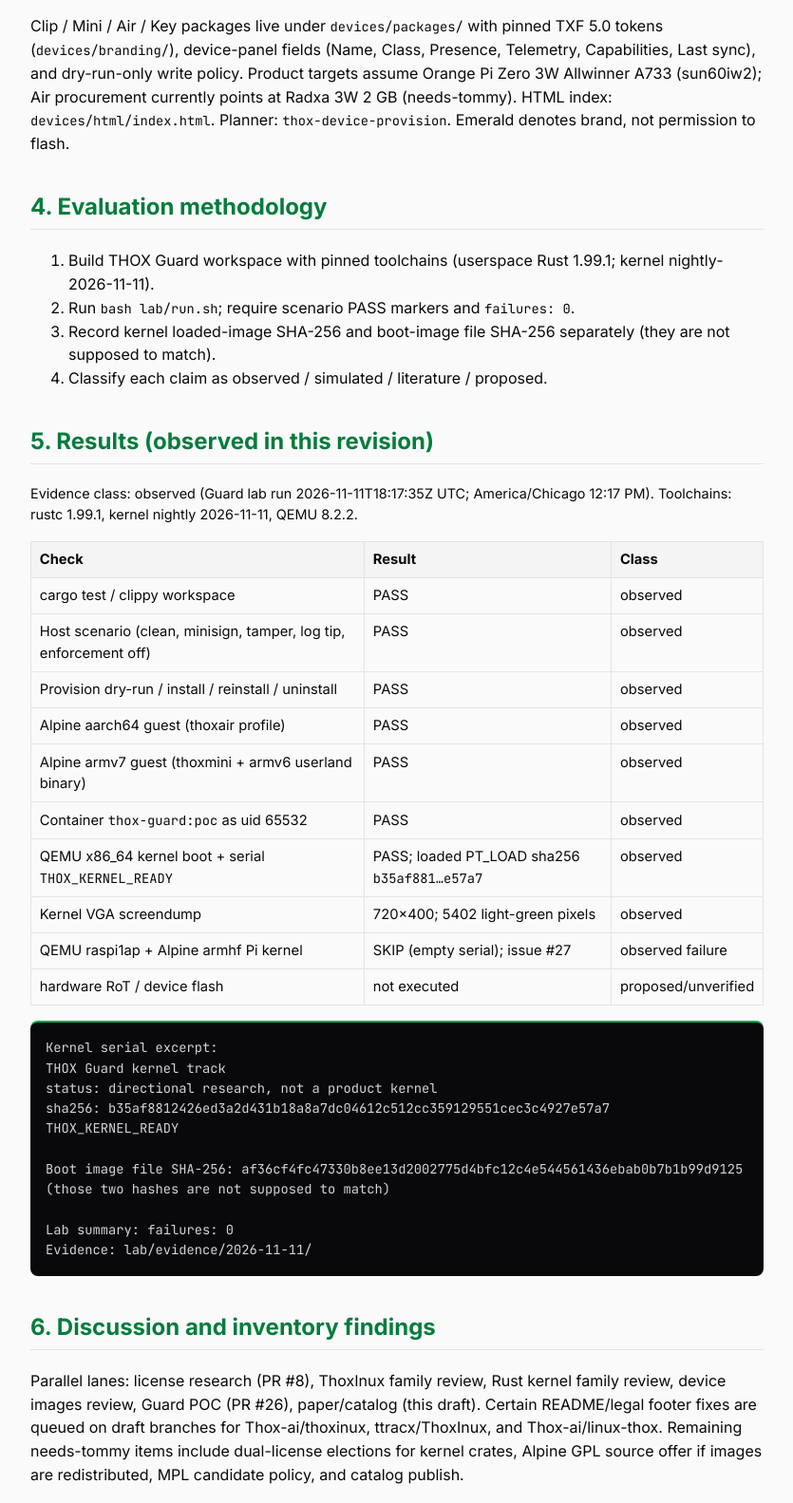
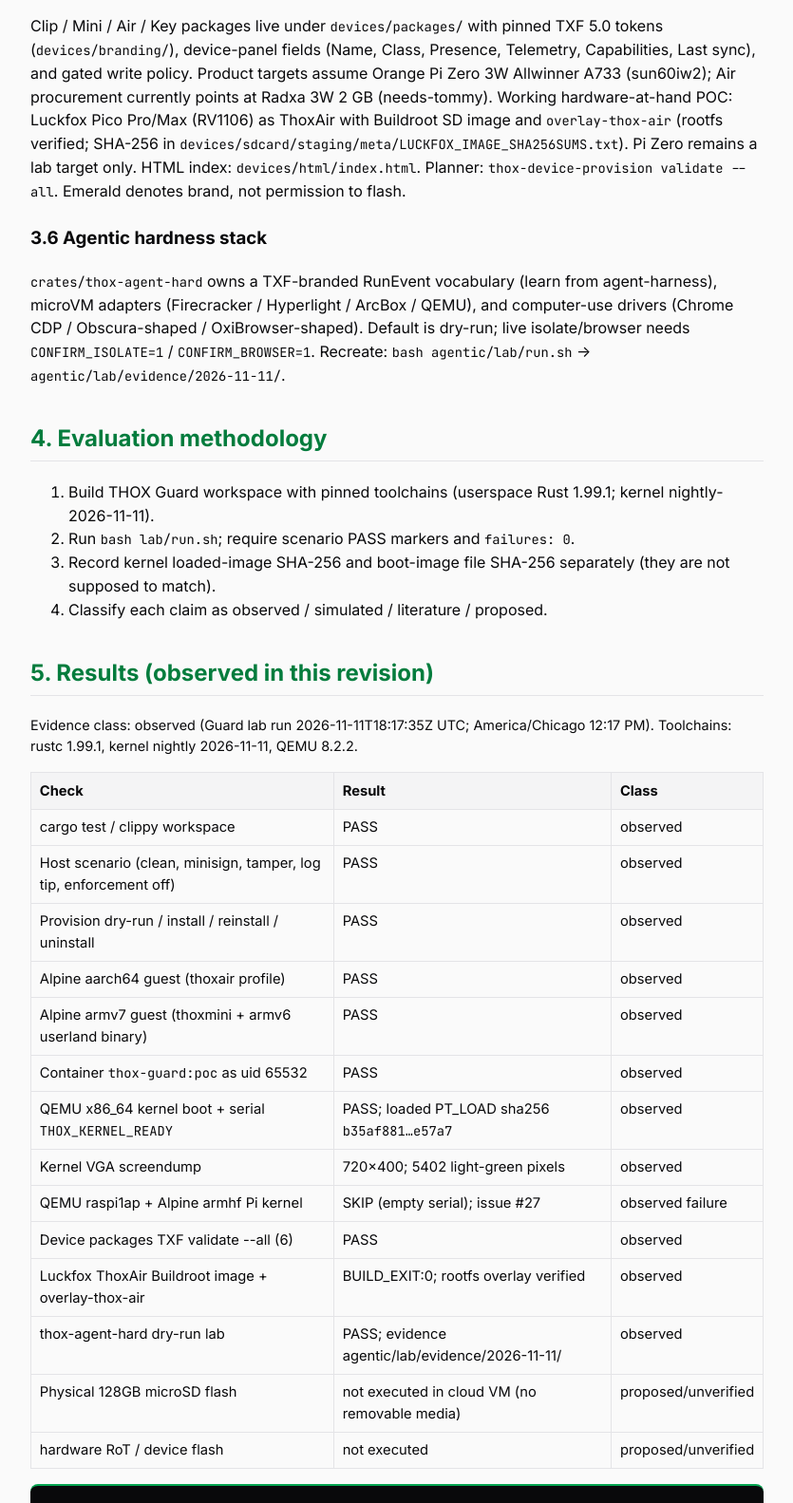
Before and after one commit to ttracx/thox-research-paper, a plain HTML site: page papers/thoxos-rust-foundation/index.html in a window 1280 px wide. Shown: the part 2309-3892 px from the top of the page at 95% size, without its empty margins (222-1057 px from the left). Drawn offline with Linux system fonts and the light colour scheme.

Commit message:
docs: sync foundation paper Luckfox + agentic sections

```diff
--- a/papers/thoxos-rust-foundation/index.html
+++ b/papers/thoxos-rust-foundation/index.html
@@ -149,9 +149,21 @@
   <p>
     Clip / Mini / Air / Key packages live under <code>devices/packages/</code> with pinned TXF 5.0 tokens
     (<code>devices/branding/</code>), device-panel fields (Name, Class, Presence, Telemetry, Capabilities, Last sync),
-    and dry-run-only write policy. Product targets assume Orange Pi Zero 3W Allwinner A733 (sun60iw2);
-    Air procurement currently points at Radxa 3W 2&nbsp;GB (needs-tommy). HTML index: <code>devices/html/index.html</code>.
-    Planner: <code>thox-device-provision</code>. Emerald denotes brand, not permission to flash.
+    and gated write policy. Product targets assume Orange Pi Zero 3W Allwinner A733 (sun60iw2);
+    Air procurement currently points at Radxa 3W 2&nbsp;GB (needs-tommy). Working hardware-at-hand POC:
+    Luckfox Pico Pro/Max (RV1106) as ThoxAir with Buildroot SD image and <code>overlay-thox-air</code>
+    (rootfs verified; SHA-256 in <code>devices/sdcard/staging/meta/LUCKFOX_IMAGE_SHA256SUMS.txt</code>).
+    Pi Zero remains a lab target only. HTML index: <code>devices/html/index.html</code>.
+    Planner: <code>thox-device-provision validate --all</code>. Emerald denotes brand, not permission to flash.
+  </p>
+
+  <h3>3.6 Agentic hardness stack</h3>
+  <p>
+    <code>crates/thox-agent-hard</code> owns a TXF-branded RunEvent vocabulary (learn from agent-harness),
+    microVM adapters (Firecracker / Hyperlight / ArcBox / QEMU), and computer-use drivers
+    (Chrome CDP / Obscura-shaped / OxiBrowser-shaped). Default is dry-run; live isolate/browser needs
+    <code>CONFIRM_ISOLATE=1</code> / <code>CONFIRM_BROWSER=1</code>. Recreate: <code>bash agentic/lab/run.sh</code>
+    → <code>agentic/lab/evidence/2026-11-11/</code>.
   </p>
 
   <h2>4. Evaluation methodology</h2>
@@ -176,6 +188,10 @@
       <tr><td>QEMU x86_64 kernel boot + serial <code>THOX_KERNEL_READY</code></td><td>PASS; loaded PT_LOAD sha256 <code>b35af881…e57a7</code></td><td>observed</td></tr>
       <tr><td>Kernel VGA screendump</td><td>720×400; 5402 light-green pixels</td><td>observed</td></tr>
       <tr><td>QEMU raspi1ap + Alpine armhf Pi kernel</td><td>SKIP (empty serial); issue #27</td><td>observed failure</td></tr>
+      <tr><td>Device packages TXF validate --all (6)</td><td>PASS</td><td>observed</td></tr>
+      <tr><td>Luckfox ThoxAir Buildroot image + overlay-thox-air</td><td>BUILD_EXIT:0; rootfs overlay verified</td><td>observed</td></tr>
+      <tr><td>thox-agent-hard dry-run lab</td><td>PASS; evidence agentic/lab/evidence/2026-11-11/</td><td>observed</td></tr>
+      <tr><td>Physical 128GB microSD flash</td><td>not executed in cloud VM (no removable media)</td><td>proposed/unverified</td></tr>
       <tr><td>hardware RoT / device flash</td><td>not executed</td><td>proposed/unverified</td></tr>
     </tbody>
   </table>
@@ -224,6 +240,8 @@ Evidence: lab/evidence/2026-11-11/</pre>
     <li>Ross, C. &amp; Xaypanya, T. ThoxOS/ThoxInux architecture draft 0.2.0-review. https://github.com/ttracx/thox-research-paper/tree/main/papers/thoxos</li>
     <li>THOX Guard POC draft PR. https://github.com/ttracx/thoxos-rust-program/pull/26</li>
     <li>License research draft PR. https://github.com/ttracx/thoxos-rust-program/pull/8</li>
+    <li>Luckfox Pico Pro/Max wiki. https://wiki.luckfox.com/Luckfox-Pico-RV1106/Getting-Started/Pico-Pro-Max</li>
+    <li>THOX agentic hardness crate (this hub). crates/thox-agent-hard</li>
     <li>THOX Research Publishing skill v2.2.0. Thox-ai/thox-research-team</li>
   </ol>
 
@@ -245,7 +263,7 @@ Evidence: lab/evidence/2026-11-11/</pre>
     <tr><th>Version</th><td>0.1.2-draft</td></tr>
     <tr><th>Date</th><td>2026-11-11 (America/Chicago)</td></tr>
     <tr><th>Hub</th><td>https://github.com/ttracx/thoxos-rust-program</td></tr>
-    <tr><th>Change</th><td>TXF 5.0 branding on paper/catalog/device packages; A733 hardware map; Guard PR #26 evidence retained</td></tr>
+    <tr><th>Change</th><td>TXF 5.0; A733 map; Luckfox ThoxAir POC image; agentic hardness dry-run; Guard PR #26 evidence retained</td></tr>
   </table>
 </main>
 <footer>
```
